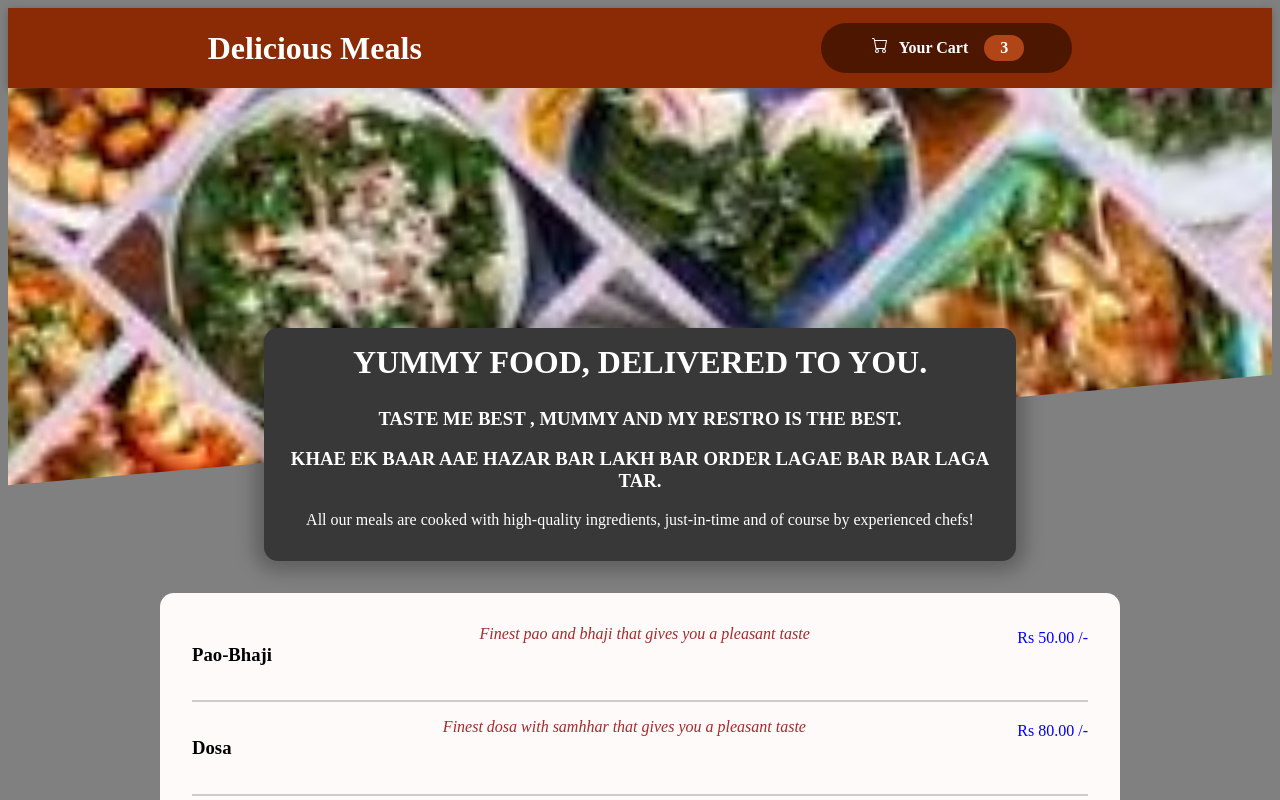
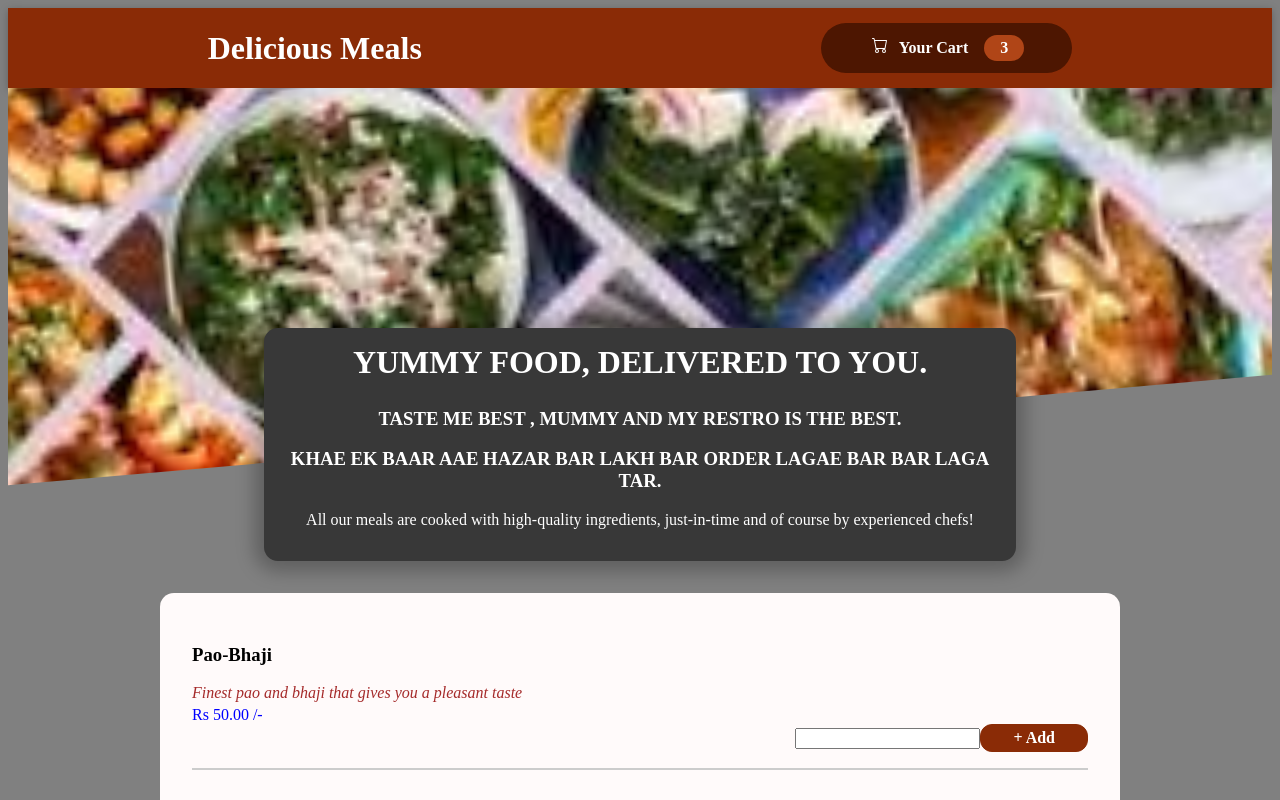
Before and after one commit to CoolShivas/React_Restaurants_App, a React (Vite) app in the folder my_restro_app/: page / in a window 1280 px wide. Shown: the top 800 px of the page. Built offline with nearby package versions, Linux system fonts and the light colour scheme.

Commit message:
InputForm_Component

```diff
--- a/my_restro_app/src/components/Meals/MealsItem/IndividualMeal.jsx
+++ b/my_restro_app/src/components/Meals/MealsItem/IndividualMeal.jsx
@@ -1,3 +1,4 @@
+import InputMealForm from "./InputMealForm";
 import classes from "./IndividualMeal.module.css";
 
 
@@ -9,6 +10,9 @@ const IndividualMeal = (props) => {
         <h3> {props.nameABC} </h3>
         <div className={classes.description}> {props.descriptionABC} </div>
         <div className={classes.price}> {amount} </div>
+        <div>
+            <InputMealForm></InputMealForm>
+        </div>
     </li>
 }
 
--- a/my_restro_app/src/components/Meals/MealsItem/IndividualMeal.module.css
+++ b/my_restro_app/src/components/Meals/MealsItem/IndividualMeal.module.css
@@ -1,6 +1,6 @@
 .individual_items {
     display: flex;
-    /* flex-direction: column; */
+    flex-direction: column;
     justify-content: space-between;
     padding-bottom: 1rem;
     border-bottom: 2px solid #ccc;
--- /dev/null
+++ b/my_restro_app/src/components/Meals/MealsItem/InputMealForm.jsx
@@ -0,0 +1,11 @@
+import classes from "./InputMealForm.module.css";
+
+const InputMealForm = () => {
+    return <form className={classes.form}>
+        <input type="text" />
+        <button> + Add </button>
+    </form>
+}
+
+
+export default InputMealForm;
--- /dev/null
+++ b/my_restro_app/src/components/Meals/MealsItem/InputMealForm.module.css
@@ -0,0 +1,20 @@
+.form {
+    text-align: right;
+}
+
+.form button {
+    font: inherit;
+    cursor: pointer;
+    background-color: #8a2b06;
+    border: 1px solid #8a2b06;
+    color: white;
+    border-radius: 12px;
+    padding: 0.25rem 2rem;
+    font-weight: bold;
+}
+
+
+.form button:hover,
+.form button:active {
+    background-color: #641e03;
+}
```
